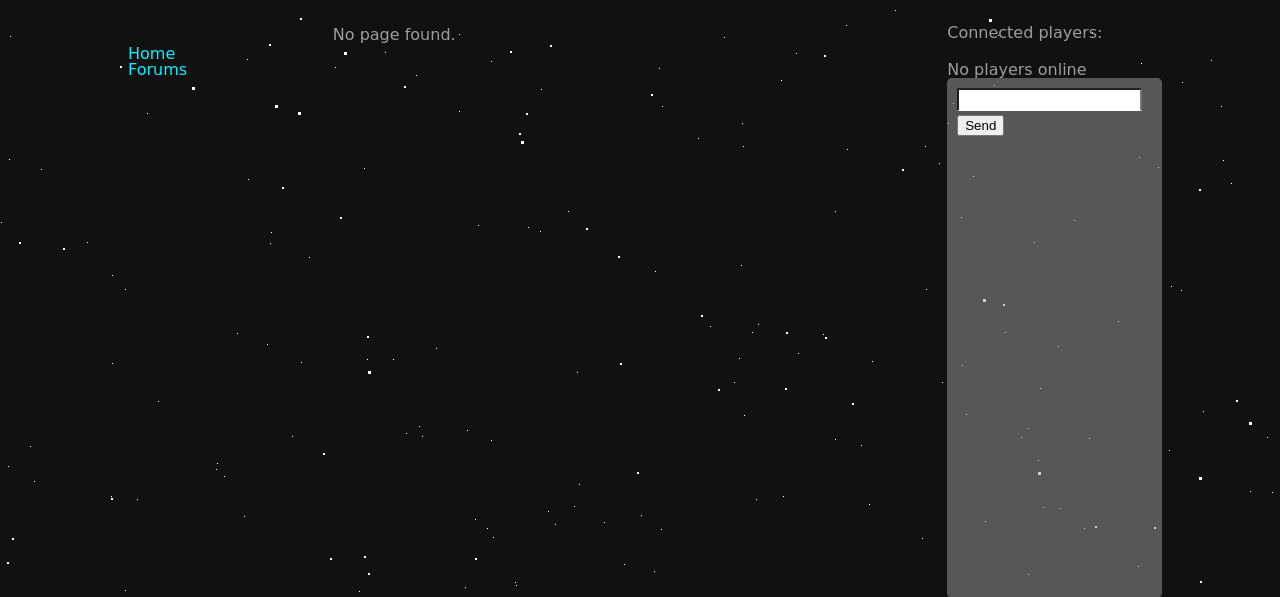
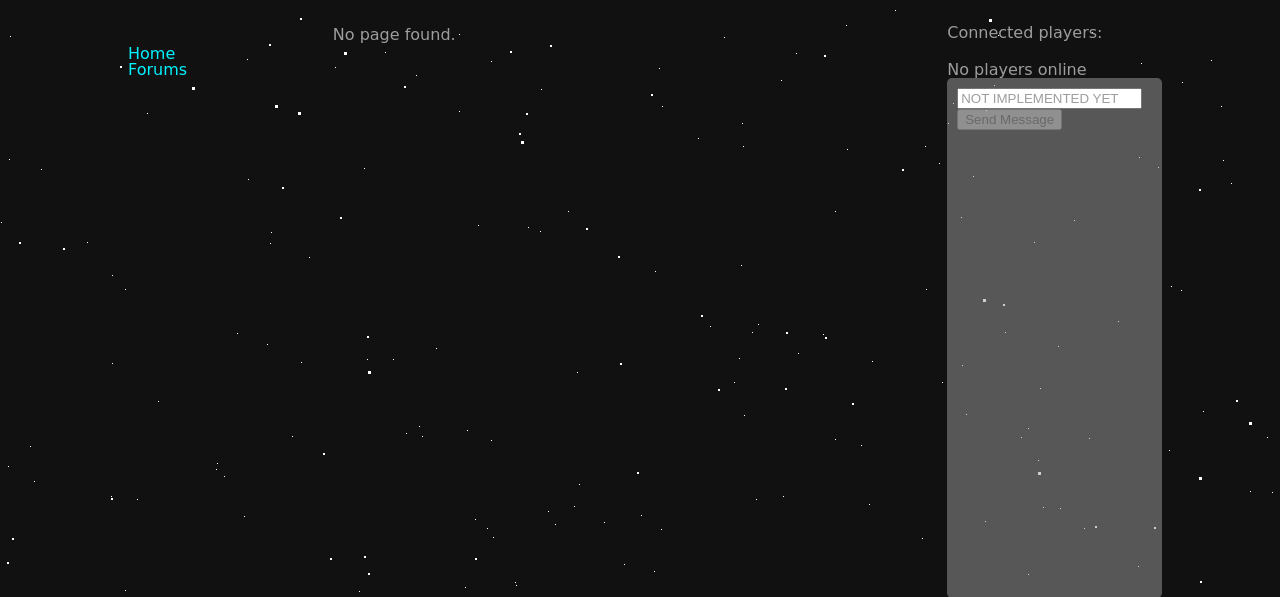
Before and after one commit to DLCIncluded/TestingSite, a PHP site: page /index.php in a window 1280 px wide. Shown: the part 90-687 px from the top of the page. Run offline with PHP 8.4, Linux system fonts and the light colour scheme; data that the repository does not hold is empty; a stand-in replaces the project's code that opens the database connection; some web fonts are replaced.

Commit message:
Disabling send message button, not implemented yet

```diff
--- a/chat.php
+++ b/chat.php
@@ -31,19 +31,8 @@ if(isset($_POST['message'])){
 
 
 ?>
-<!--
+
 <form action="chat.php" method="POST">
-	<input type="text" name="message" placeholder="type your message"/>
-	<input type="submit" name="msgBtn" value="Send Message" />
+	<input type="text" name="message" placeholder="NOT IMPLEMENTED YET"/>
+	<input type="submit" name="msgBtn" value="Send Message" disabled />
 </form>
--->
-
-<form action="../multicraft/index.php?r=server/chat&amp;id=1" method="post">
-	<input type="hidden" value="ac4706609c03b0bf65416bb8f0fc5f930e15329b" name="YII_CSRF_TOKEN" />
-	<div class="input-group">
-		<input type="text" id="message" name="message" value="" class="form-control" data-focus>
-		<span class="input-group-btn">
-			<input class="btn btn-primary" type="submit" name="yt0" value="Send" id="yt0" />            </span>
-	</div>
-	<div class="flash-error" id="chat-error" style="display: none"></div>
-</form>
```
